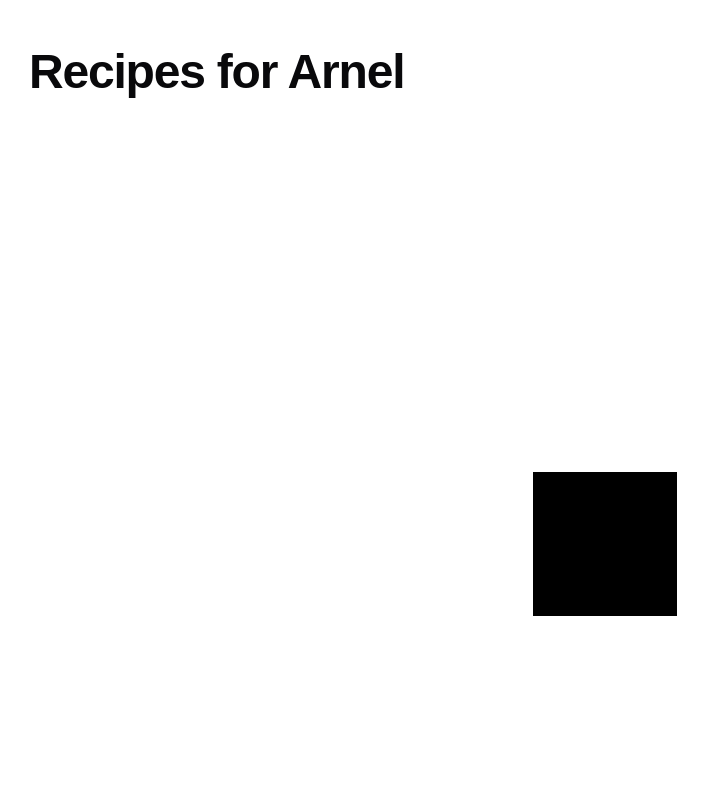
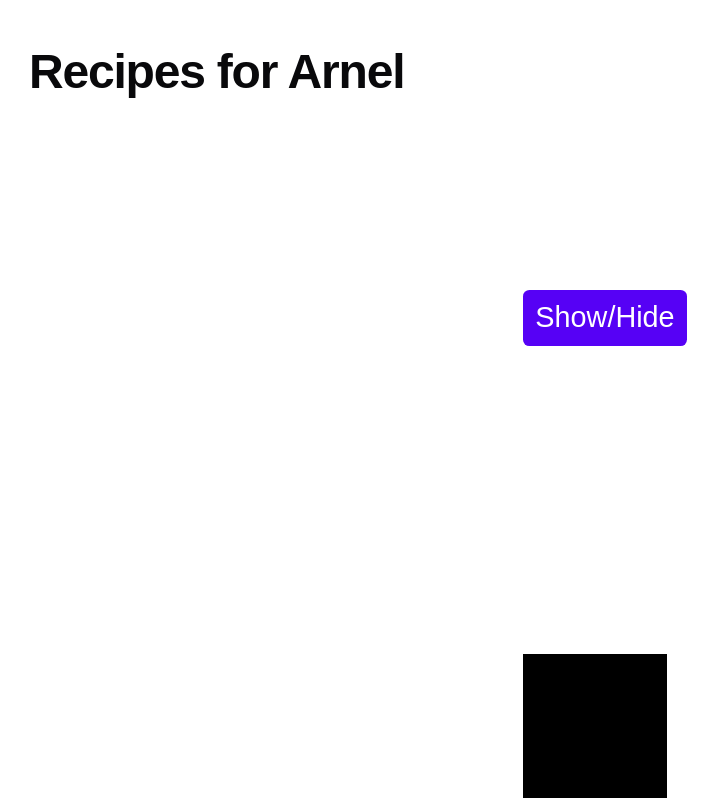
Before and after one commit to RnelF/fake-store-website, a Next.js app: page / in a window 1280 px wide. Shown: the top 800 px of the page, without its empty margins (35-753 px from the left). Built offline with nearby package versions, Linux system fonts and the light colour scheme; data requests are answered from the project's data file.

Commit message:
framer motion basics

```diff
--- a/src/components/BasicsOfMotions.tsx
+++ b/src/components/BasicsOfMotions.tsx
@@ -1,10 +1,20 @@
 "use client";
-import React from "react";
-import { motion } from "framer-motion";
+import React, { useState } from "react";
+import { motion, AnimatePresence } from "framer-motion";
 export default function BasicsOfMotions() {
+  const [isVisible, setIsVisible] = useState(true);
   return (
     <div className="grid justify-center items-center h-[100vh] gap-4">
+      <button
+        onClick={() => setIsVisible(!isVisible)}
+        className="example-button"
+      >
+        Show/Hide
+      </button>
+      <AnimatePresence>
+        {isVisible && (
           <motion.div
+            exit={{ rotate: "0deg" }}
             initial={{ rotate: "0deg" }}
             animate={{ rotate: "180deg" }}
             transition={{
@@ -13,6 +23,8 @@ export default function BasicsOfMotions() {
             }}
             className="w-36 h-36 bg-black"
           ></motion.div>
+        )}
+      </AnimatePresence>
     </div>
   );
 }
```
Lines whose indentation alone changed are shown as unchanged.
